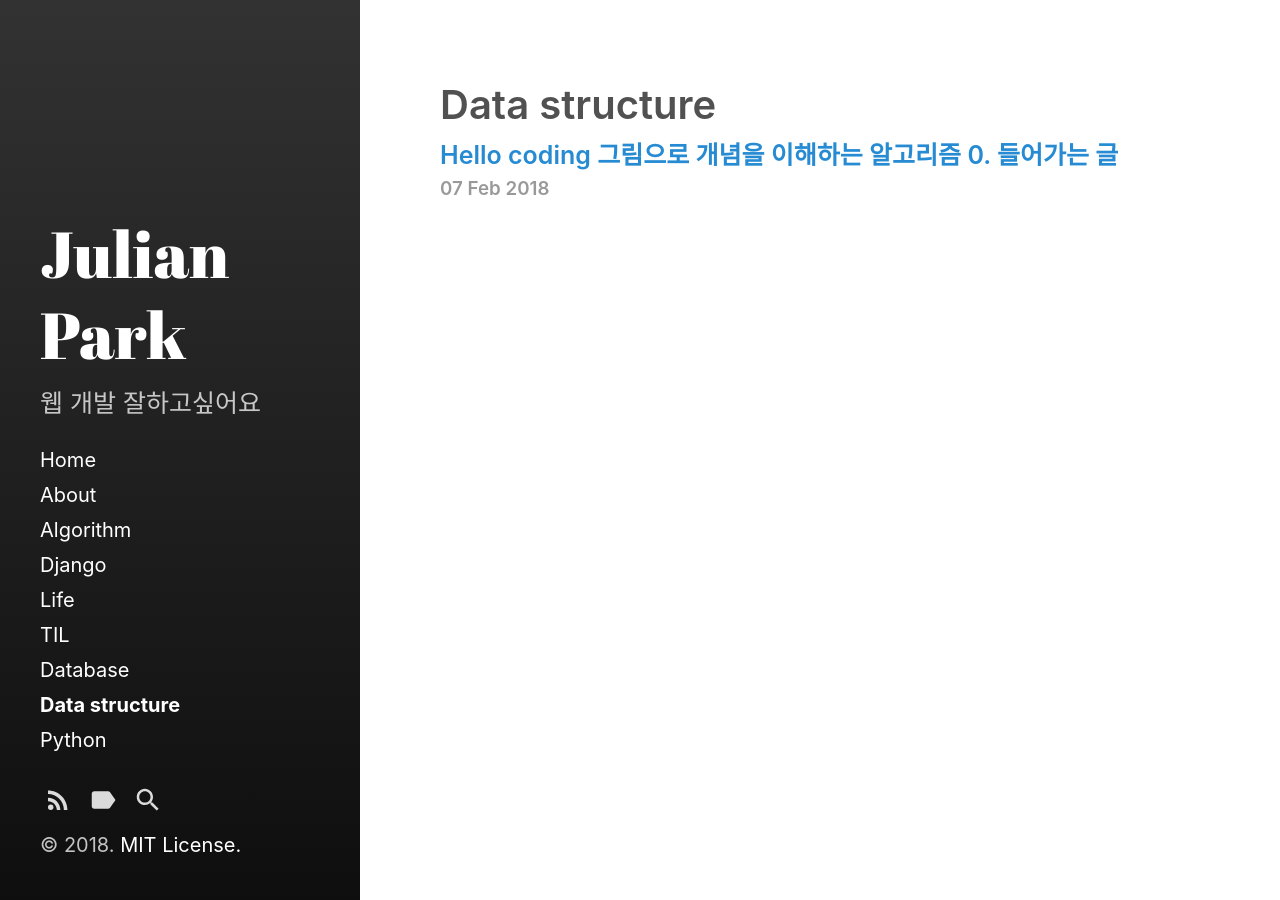
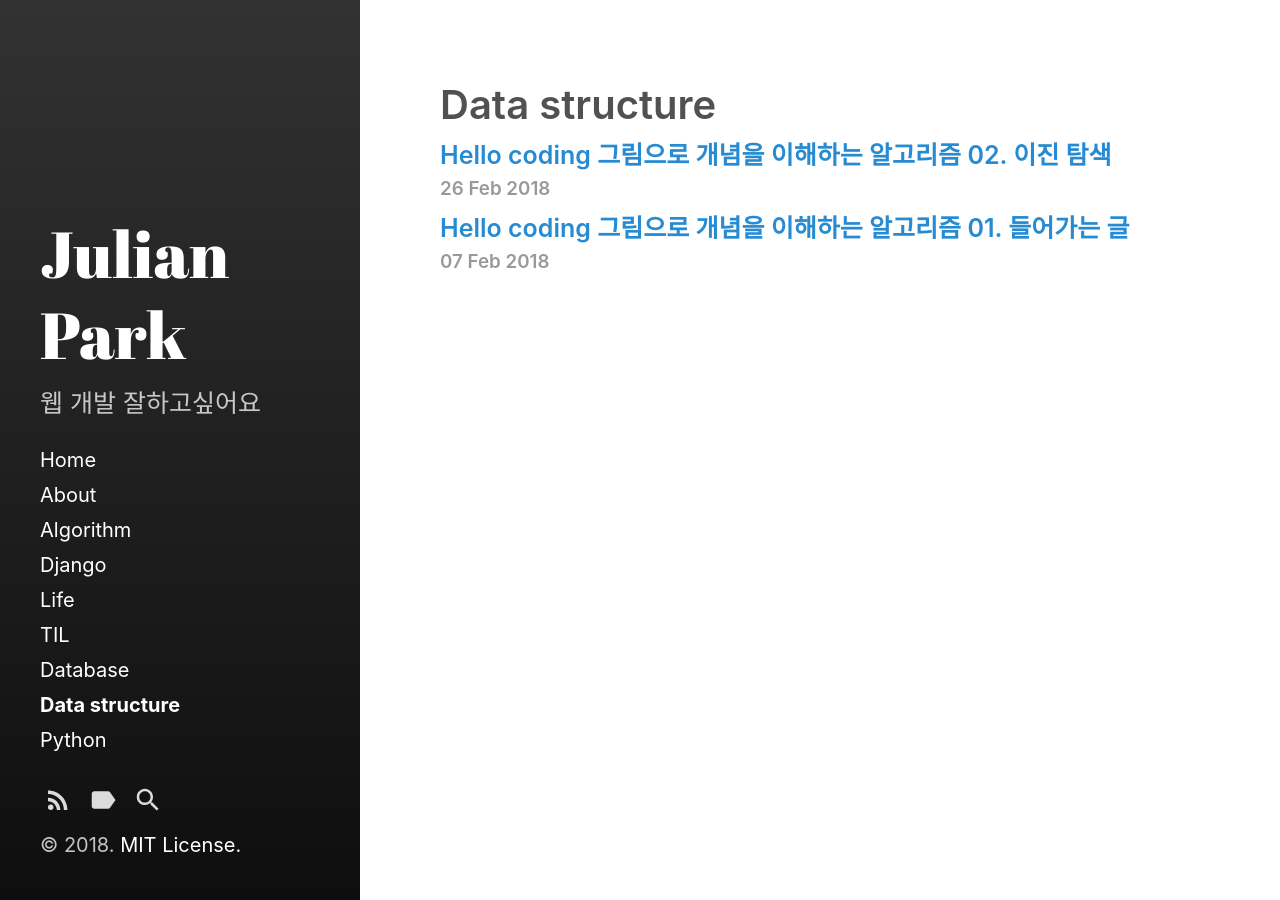
Before and after one commit to Chrisaor/chrisaor.github.com, a Jekyll site: the page built from category/datastructure.md, in a window 1280 px wide. Built offline with Jekyll 4.4.1, drawn with Linux system fonts in a browser that asks for light colours; part of the change alters nothing that is shown.

Commit message:
Datastructure update

````diff
--- a/_posts/Datastructure/2018-02-07-chapter0.md
+++ b/_posts/Datastructure/2018-02-07-chapter01.md
@@ -1,6 +1,6 @@
 ---
 layout: post
-title:  "Hello coding 그림으로 개념을 이해하는 알고리즘 0. 들어가는 글"
+title:  "Hello coding 그림으로 개념을 이해하는 알고리즘 01. 들어가는 글"
 date:   2018-02-07 11:30:00 +0900
 categories: datastructure
 ---
--- /dev/null
+++ b/_posts/Datastructure/2018-02-26-chapter02.md
@@ -0,0 +1,92 @@
+---
+layout: post
+title:  "Hello coding 그림으로 개념을 이해하는 알고리즘 02. 이진 탐색"
+date:   2018-02-26 11:30:00 +0900
+categories: datastructure
+---
+
+전화번호 부에서 K로 시작하는 사람의 이름을 찾는다고 가정해보자. 처음부터 한 장씩 넘겨가며 찾을 수도 있고 K니까 중간쯤에 있을 것으로 예상해서 책 중간부터 펼쳐 볼 수도 있을 것이다.
+
+페이스북에 로그인한다고 치자. 아이디를 치고 로그인을 할 때 데이터베이스에서 아이디와 매치되는 비밀번호를 찾아야한다. K로 시작하는 아이디를 찾는다고 생각해보자. A부터 모든 데이터를 뒤지려면 시간이 오래 걸릴 것이다.
+
+이러한 문제를 **탐색(search)문제**라고 한다. 위의 경우들은 **이진 탐색(binary search)**라고 하는 알고리즘을 사용하는 것이 좋다.
+
+1과 100사이의 숫자를 하나 생각한다고 하자.
+가능한 적은 횟수의 추측으로 숫자를 알아내야 한다.
+
+1부터 차례대로 추측한다면 답이 100일 경우 100번의 추측을 해야한다. 이것을 **단순 탐색(simple search)**라고 한다.
+
+좋은 방법은 범위의 중간 값을 부르는 것이다.
+0과 100사이에 숫자인 50을 불러서 작다고 하면 그 다음엔 25를 부르는 식이다. 이것이 **이진 탐색**이다.
+
+한 번에 아주 많은 숫자를 제거할 수 있기 때문에 어떤 숫자가 답이 되든지 최대 7번만에 정답을 맞출 수 있다.
+
+n개의 원소를 가진 리스트의 경우 단순 탐색의 경우 n번이 될 수 있는 탐색 수를  log<sub>2</sub>n로 크게 줄일 수 있다.
+
+> **NOTE:** 이진 탐색은 리스트의 원소들이 전화번호부처럼 정렬되어 있어야만 사용가능함.
+
+## 이진 탐색 프로그램 만들기
+
+binary_search 함수는 정렬된 배열 하나와 아이템 하나를 받는다. 아이템이 배열 안에 있으면 아이템 위치를 반환한다.
+
+검색해야할 인덱스를 기억하기 위해서 처음과 끝의 인덱스를 초기화한다.
+
+```python
+low = 0
+high = len(list) - 1
+```
+
+가운데 원소 값 확인하기
+
+```python
+mid = (low + high) // 2
+guess = list[mid]
+```
+
+추측한 값이 작으면 low 값을 변경
+
+```python
+if guess < item:
+	low = mid + 1
+```
+
+크면 high값을 변경
+
+```python
+if guess > item:
+	high = mid - 1
+```
+
+전체 코드는 다음과 같다
+
+```python
+def binary_search(list, item):
+	low = 0
+	high = len(list) - 1
+
+	while low <= high:
+		mid = (low + high) // 2
+		guess = list[mid]
+
+		if guess == item:
+			return mid
+		elif guess > item:
+			high = mid - 1
+		else:
+			low = mid + 1
+
+	return None
+
+my_list = [1,3,5,7,9]
+
+print(binary_search(my_list, 3)
+print(binary_search(my_list, -1)
+```
+
+## 실행 시간(running time)
+
+|단순 탐색|이진 탐색|
+|:-:|:-:|
+|100개의 아이템 -> 100개의 추측|100개의 아이템 -> 7번 추측|
+|40억 개의 아이템 -> 40억 번 추측|40억개의 아이템 -> 32 추측|
+|O(n) 선형 시간|O(Log n)|
````
